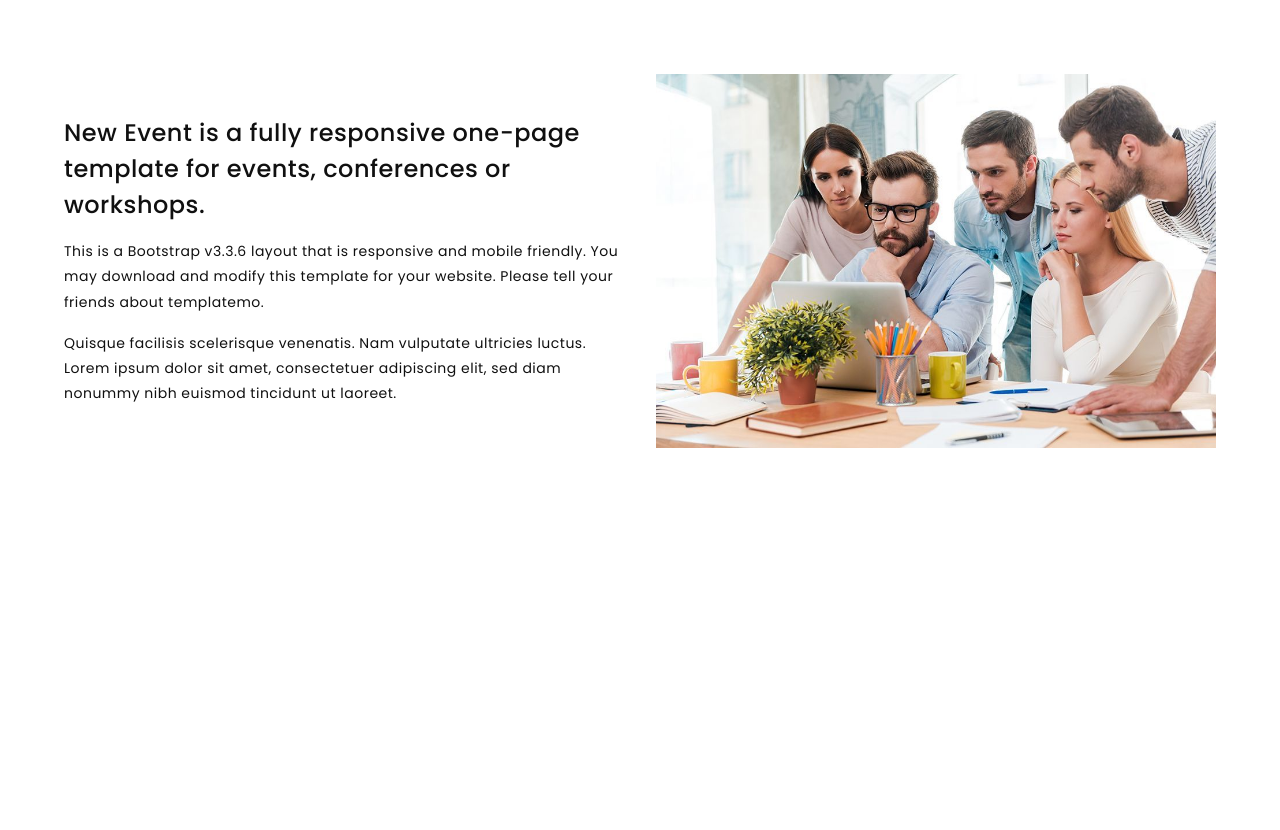
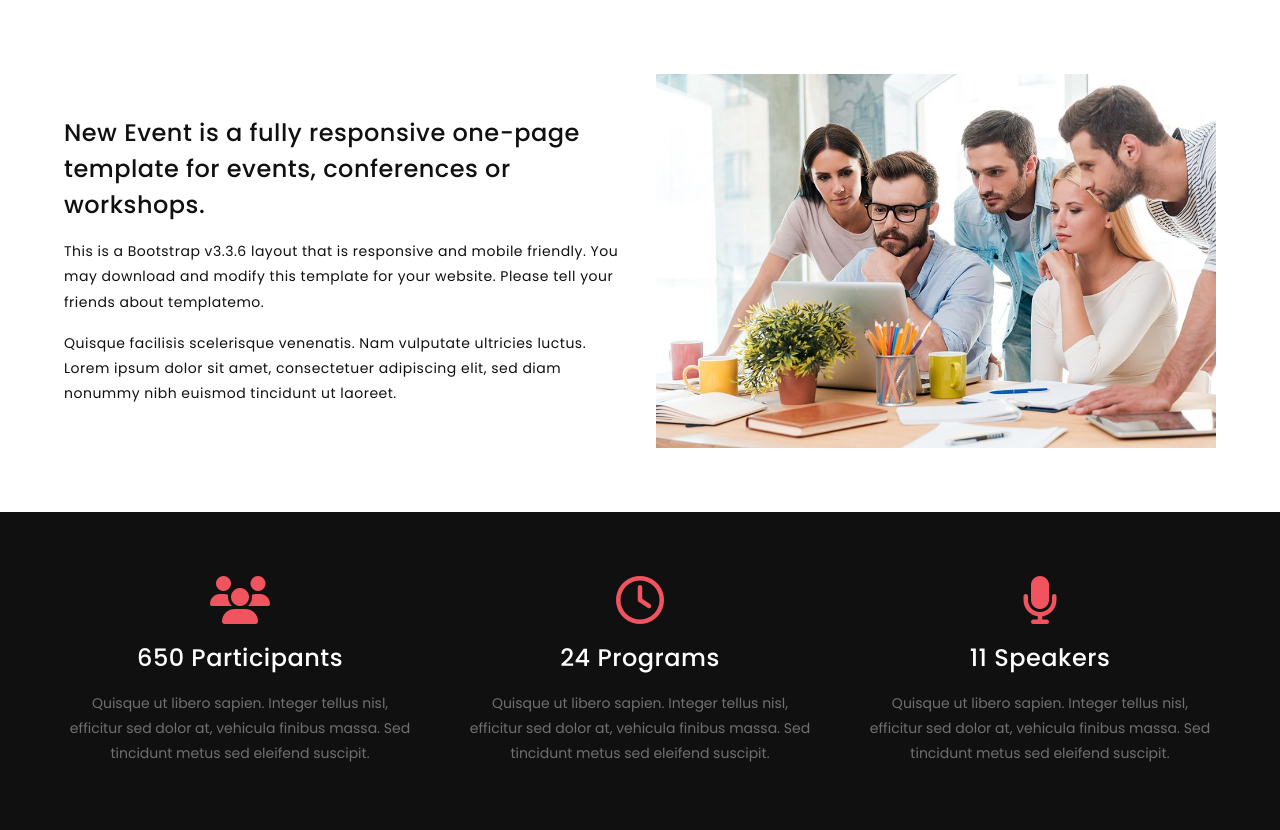
Before and after one commit to onepiece-coding/HTML-SASS-CSS-JavaScript-Responsive-Website, a website built with Vite: page index.html in a window 1280 px wide. Shown: the part 790-1620 px from the top of the page. Before the commit the page ends 1302 px from the top, so only its background shows below. Built offline with nearby package versions, Linux system fonts and the light colour scheme; files whose address does not match are found by name.

Commit message:
Statistics Section Added

```diff
--- a/index.html
+++ b/index.html
@@ -109,6 +109,39 @@
           >
         </div>
       </section>
+
+      <section class="stats-section">
+        <div class="stats-section__item">
+          <i class="fa-solid fa-users stats-section__icon"></i>
+          <h3 class="stats-section__title">
+            650 Participants
+          </h3>
+          <p class="stats-section__description">
+            Quisque ut libero sapien. Integer tellus nisl, efficitur sed dolor at, vehicula finibus massa. Sed tincidunt metus sed
+            eleifend suscipit.
+          </p>
+        </div>
+        <div class="stats-section__item">
+          <i class="fa-regular fa-clock stats-section__icon"></i>
+          <h3 class="stats-section__title">
+            24 Programs
+          </h3>
+          <p class="stats-section__description">
+            Quisque ut libero sapien. Integer tellus nisl, efficitur sed dolor at, vehicula finibus massa. Sed tincidunt metus sed
+            eleifend suscipit.
+          </p>
+        </div>
+        <div class="stats-section__item">
+          <i class="fa-solid fa-microphone stats-section__icon"></i>
+          <h3 class="stats-section__title">
+            11 Speakers
+          </h3>
+          <p class="stats-section__description">
+            Quisque ut libero sapien. Integer tellus nisl, efficitur sed dolor at, vehicula finibus massa. Sed tincidunt metus sed
+            eleifend suscipit.
+          </p>
+        </div>
+      </section>
     </div>
     <script type="module" src="/src/main.js"></script>
   </body>
--- /dev/null
+++ b/src/sass/layout/_stats.scss
@@ -0,0 +1,45 @@
+
+@use "../helpers/variables" as *;
+
+.stats-section {
+    padding: 6.4rem 1.6rem;
+    background-color: $black-color;
+    display: flex;
+    flex-wrap: wrap;
+    justify-content: center;
+    gap: 4.8rem;
+
+    @media screen and (min-width: $lg-media) {
+        padding: 6.4rem 6.4rem;
+    }
+
+    .stats-section__item {
+        display: flex;
+        flex-direction: column;
+        align-items: center;
+        gap: 1.6rem;
+        text-align: center;
+
+        @media screen and (min-width: $md-media) {
+            width: calc((100% / 3) - 3.2rem);
+        }
+
+        .stats-section__icon {
+            font-size: 4.8rem;
+            color: $primary-color;
+        }
+
+        .stats-section__title {
+            font-size: 2.4rem;
+            font-weight: 500;
+            letter-spacing: 0.5px;
+            color: $white-color;
+        }
+
+        .stats-section__description {
+            font-size: 1.4rem;
+            line-height: 1.8;
+            color: $gray-color;
+        }
+    }
+}
--- a/src/sass/main.scss
+++ b/src/sass/main.scss
@@ -9,3 +9,5 @@
 @use "./layout/hero";
 
 @use "./layout/overview";
+
+@use "./layout/stats";
```
Also changed, not shown: content.txt (+17 -0 lines).
